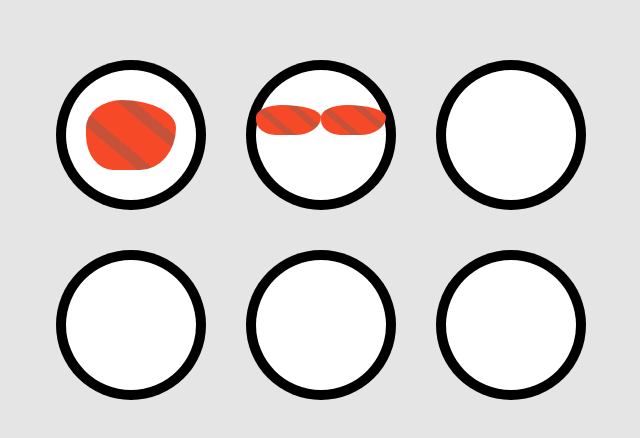
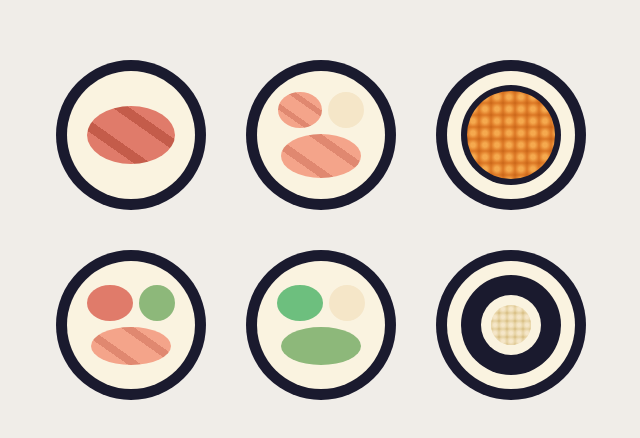
Before and after one commit to mariale-sierra/Lab4_CSS, a plain HTML site: page index.html in a window 1280 px wide. Shown: the part 170-608 px from the top of the page, without its empty margins (319-959 px from the left). Drawn offline with Linux system fonts and the light colour scheme.

Commit message:
diseño final falta corregir codigo

```diff
--- a/index.html
+++ b/index.html
@@ -6,43 +6,60 @@
 </head>
 <body>
 <div class="espacio">
+
     <div class="sushi">
-         <div class = "arroz">
-            <div class="tuna">
-            </div>
-         </div>
+        <div class="arroz">
+            <div class="tuna"></div>
+        </div>
     </div>
 
     <div class="sushi">
-         <div class = "arroz">
-            <div class="salmon-top">
+        <div class="arroz">
+            <div class="fila">
+                <div class="salmon-small"></div>
+                <div class="cream-cheese"></div>
             </div>
-            <div class="salmon-top">
-            </div>
-         </div>
+            <div class="salmon-grande"></div>
+        </div>
     </div>
 
     <div class="sushi">
-         <div class = "arroz">
-         </div>
+        <div class="arroz">
+            <div class="alga">
+                <div class="ikura"></div>
+            </div>
+        </div>
     </div>
 
     <div class="sushi">
-         <div class = "arroz">
-         </div>
+        <div class="arroz">
+            <div class="fila">
+                <div class="atun"></div>
+                <div class="aguacate"></div>
+            </div>
+            <div class="salmon-base"></div>
+        </div>
     </div>
 
     <div class="sushi">
-         <div class = "arroz">
-         </div>
+        <div class="arroz">
+            <div class="fila">
+                <div class="pepino"></div>
+                <div class="tofu"></div>
+            </div>
+            <div class="pepino-base"></div>
+        </div>
     </div>
 
     <div class="sushi">
-         <div class = "arroz">
-         </div>
+        <div class="arroz">
+            <div class="nori-completo">
+                <div class="arroz-centro">
+                    <div class="sesamo"></div>
+                </div>
+            </div>
+        </div>
     </div>
-
-
 
 </div>
 </body>
--- a/styles.css
+++ b/styles.css
@@ -4,7 +4,7 @@ body {
     align-items: center;
     height: 100vh;
     margin: 0;
-    background-color: #e5e5e5;
+    background-color: #f0ede8;
 }
 
 .espacio {
@@ -16,7 +16,7 @@ body {
 .sushi {
     width: 150px;
     height: 150px;
-    background-color: black;
+    background-color: #1a1a2e;
     border-radius: 50%;
     display: flex;
     justify-content: center;
@@ -24,55 +24,176 @@ body {
 }
 
 .arroz {
-    width: 130px;
-    height: 130px;
-    background-color: white;
+    width: 128px;
+    height: 128px;
+    background-color: #faf3e0;
+    border-radius: 50%;
+    display: flex;
+    flex-direction: column;
+    justify-content: center;
+    align-items: center;
+    overflow: hidden;
+    position: relative;
+    gap: 6px;
+}
+
+.fila {
+    display: flex;
+    flex-direction: row;
+    gap: 6px;
+    align-items: center;
+}
+
+.tuna {
+    width: 88px;
+    height: 58px;
+    background: linear-gradient(
+        35deg,
+        #e07b6a 0% 28%,
+        #c45c4a 28% 38%,
+        #e07b6a 38% 62%,
+        #c45c4a 62% 72%,
+        #e07b6a 72% 100%
+    );
+    border-radius: 50%;
+}
+
+.salmon-grande {
+    width: 80px;
+    height: 44px;
+    background: linear-gradient(
+        35deg,
+        #f4a48a 0% 28%,
+        #e08870 28% 38%,
+        #f4a48a 38% 62%,
+        #e08870 62% 72%,
+        #f4a48a 72% 100%
+    );
+    border-radius: 50%;
+}
+
+.salmon-small {
+    width: 44px;
+    height: 36px;
+    background: linear-gradient(
+        35deg,
+        #f4a48a 0% 28%,
+        #e08870 28% 38%,
+        #f4a48a 38% 62%,
+        #e08870 62% 72%,
+        #f4a48a 72% 100%
+    );
+    border-radius: 50%;
+}
+
+.cream-cheese {
+    width: 36px;
+    height: 36px;
+    background-color: #f5e6c8;
+    border-radius: 50%;
+}
+
+.alga {
+    width: 100px;
+    height: 100px;
+    background-color: #1a1a2e;
     border-radius: 50%;
     display: flex;
     justify-content: center;
     align-items: center;
 }
 
-.tuna {
-    width: 90px;
-    height: 70px;
-    background: linear-gradient(
-    40deg,
-    #F54927 0% 30%,
-    #C7523A 30% 40%,
-    #F54927 40% 65%,
-    #C7523A 65% 75%,
-    #F54927 75% 100%
+.ikura {
+    width: 88px;
+    height: 88px;
+    border-radius: 50%;
+    background-image: radial-gradient(
+        circle,
+        #f5a94e 25%,
+        #e07e2a 65%,
+        #c96518 100%
     );
-    border-radius: 40% 60% 40% 30% / 40% 40% 60% 50%;
+    background-size: 12px 12px;
 }
 
-.salmon-top {
-    width: 80px;
-    height: 30px;
-    background: linear-gradient(
-    40deg,
-    #F54927 0% 30%,
-    #C7523A 30% 40%,
-    #F54927 40% 65%,
-    #C7523A 65% 75%,
-    #F54927 75% 100%
-    );
-    border-radius: 40% 60% 40% 30% / 40% 40% 60% 50%;
-    margin-top: -30px;
+.atun {
+    width: 46px;
+    height: 36px;
+    background-color: #e07b6a;
+    border-radius: 50%;
 }
 
-.salmon-bottom {
+.aguacate {
+    width: 36px;
+    height: 36px;
+    background-color: #8db87a;
+    border-radius: 50%;
+}
+
+.salmon-base {
     width: 80px;
-    height: 30px;
+    height: 38px;
     background: linear-gradient(
-    40deg,
-    #F54927 0% 30%,
-    #C7523A 30% 40%,
-    #F54927 40% 65%,
-    #C7523A 65% 75%,
-    #F54927 75% 100%
+        35deg,
+        #f4a48a 0% 28%,
+        #e08870 28% 38%,
+        #f4a48a 38% 62%,
+        #e08870 62% 72%,
+        #f4a48a 72% 100%
     );
-    border-radius: 40% 60% 40% 30% / 40% 40% 60% 50%;
-    margin-top: -30px;
+    border-radius: 50%;
 }
+
+.pepino {
+    width: 46px;
+    height: 36px;
+    background-color: #6dbf7e;
+    border-radius: 50%;
+}
+
+.tofu {
+    width: 36px;
+    height: 36px;
+    background-color: #f5e6c8;
+    border-radius: 50%;
+}
+
+.pepino-base {
+    width: 80px;
+    height: 38px;
+    background-color: #8db87a;
+    border-radius: 50%;
+}
+
+.nori-completo {
+    width: 100px;
+    height: 100px;
+    background-color: #1a1a2e;
+    border-radius: 50%;
+    display: flex;
+    justify-content: center;
+    align-items: center;
+}
+
+.arroz-centro {
+    width: 60px;
+    height: 60px;
+    background-color: #faf3e0;
+    border-radius: 50%;
+    display: flex;
+    justify-content: center;
+    align-items: center;
+}
+
+.sesamo {
+    width: 40px;
+    height: 40px;
+    border-radius: 50%;
+    background-image: radial-gradient(
+        circle,
+        #f5e6c8 25%,
+        #e8d5a8 65%,
+        #d4b87a 100%
+    );
+    background-size: 8px 8px;
+}
```
